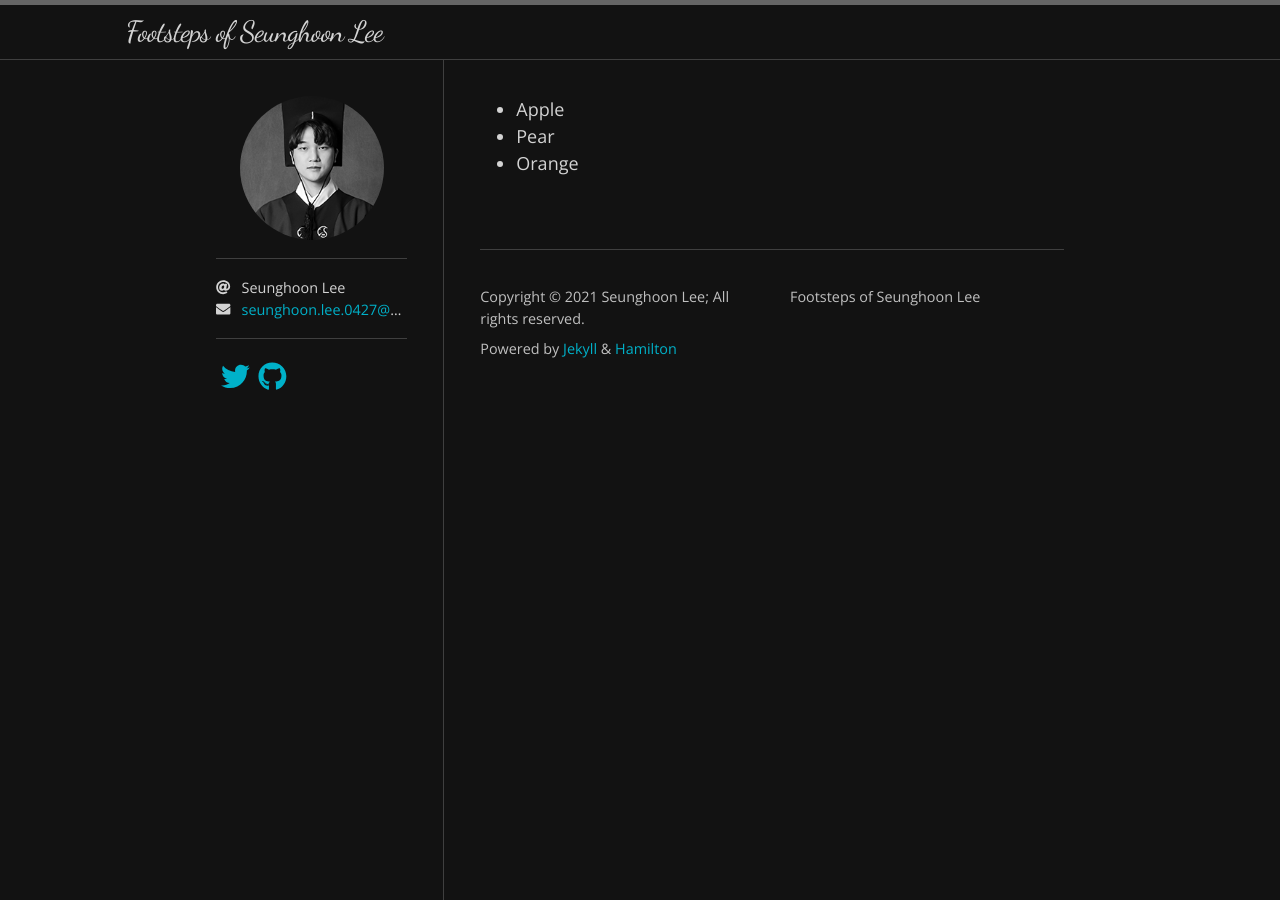
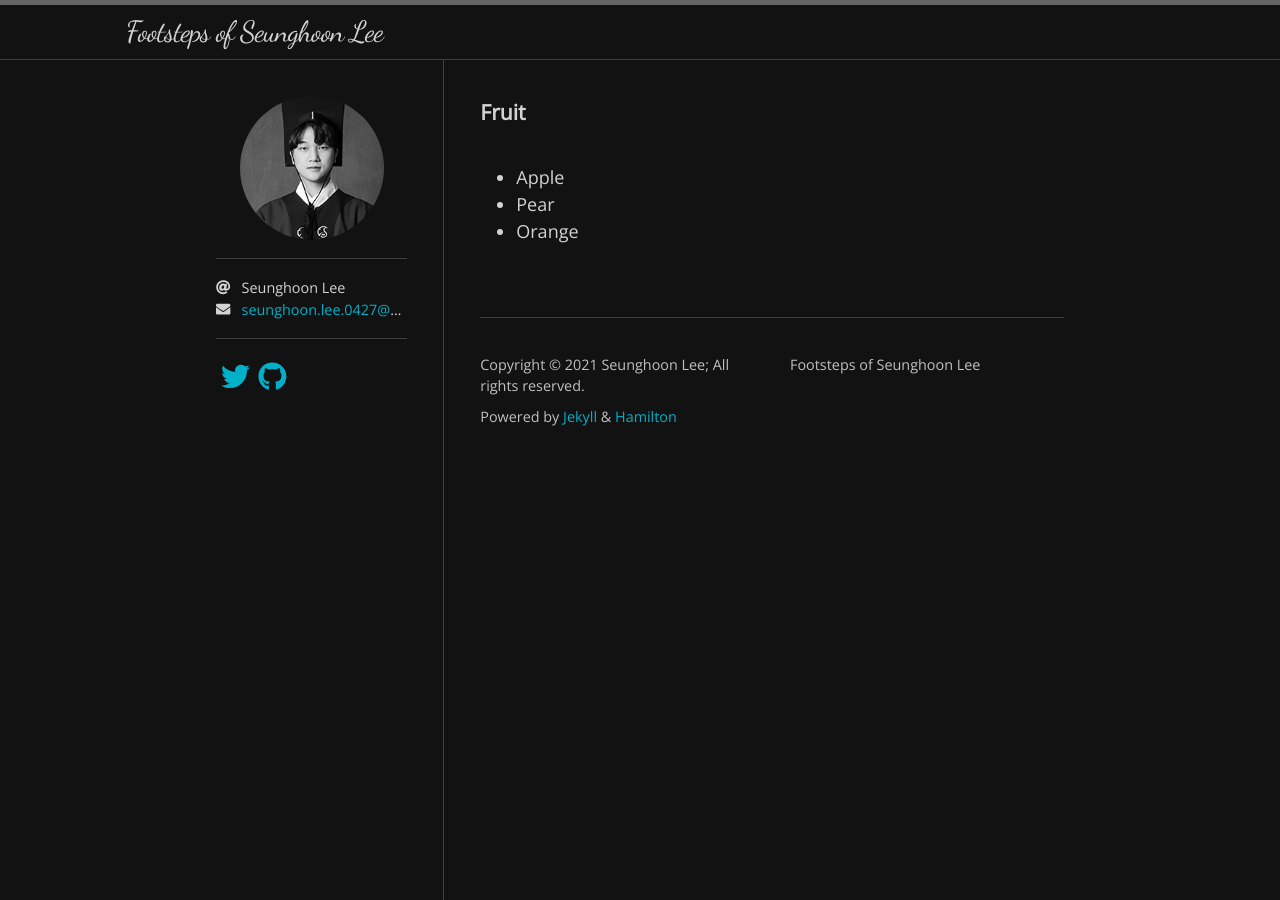
Before and after one commit to SeungHoon00/seunghoon00.github.io, a Jekyll site: the page built from index.html, in a window 1280 px wide. Built offline with Jekyll 4.4.1, drawn with Linux system fonts in a browser that asks for light colours; nearby versions of some CDN libraries; some web fonts are replaced; the list of posts is cut into pages by our own code.

Commit message:
Update home.html

```diff
--- a/_layouts/home.html
+++ b/_layouts/home.html
@@ -13,7 +13,8 @@ layout: default
   {% endif %}
 
   <div>
-  <ul title="Fruit">
+  <h3>Fruit</h3>
+  <ul>
     <li>Apple</li>
     <li>Pear</li>
     <li>Orange</li>
```
